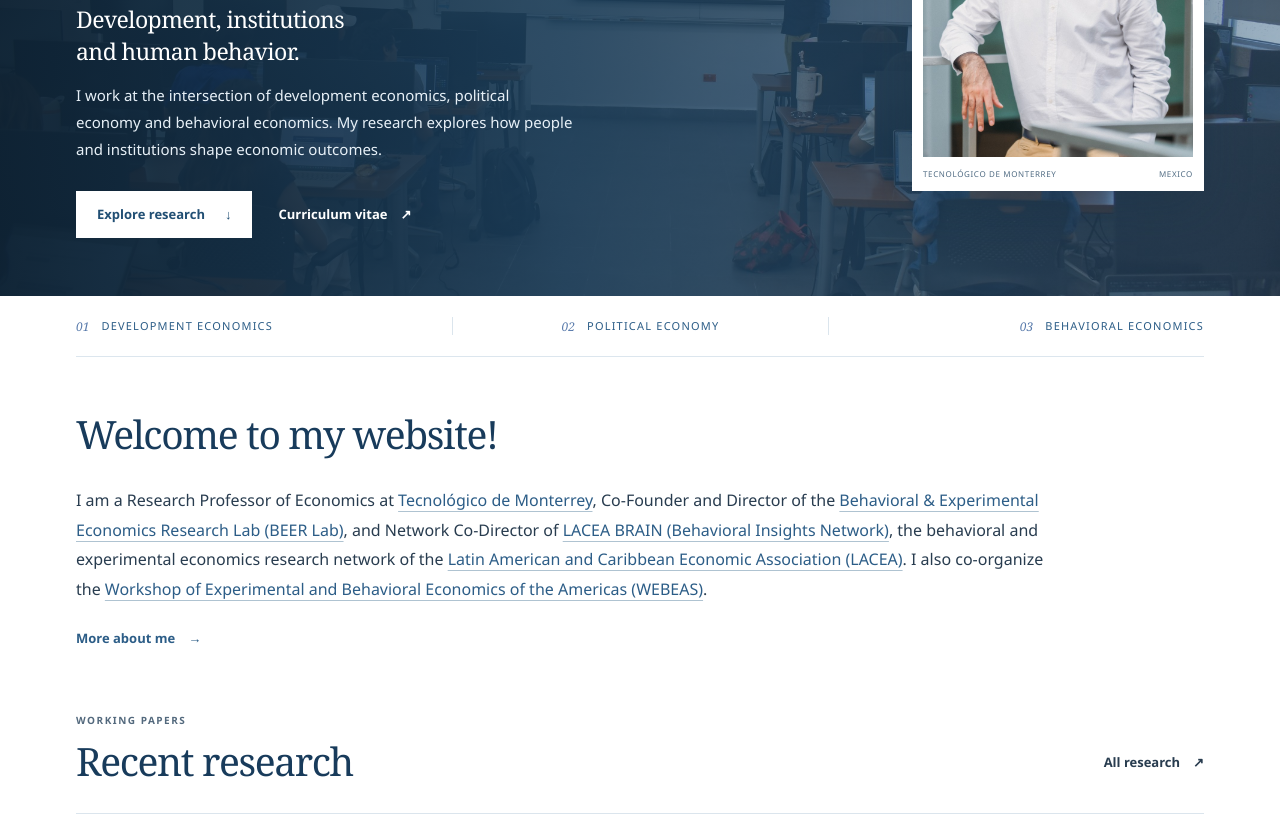
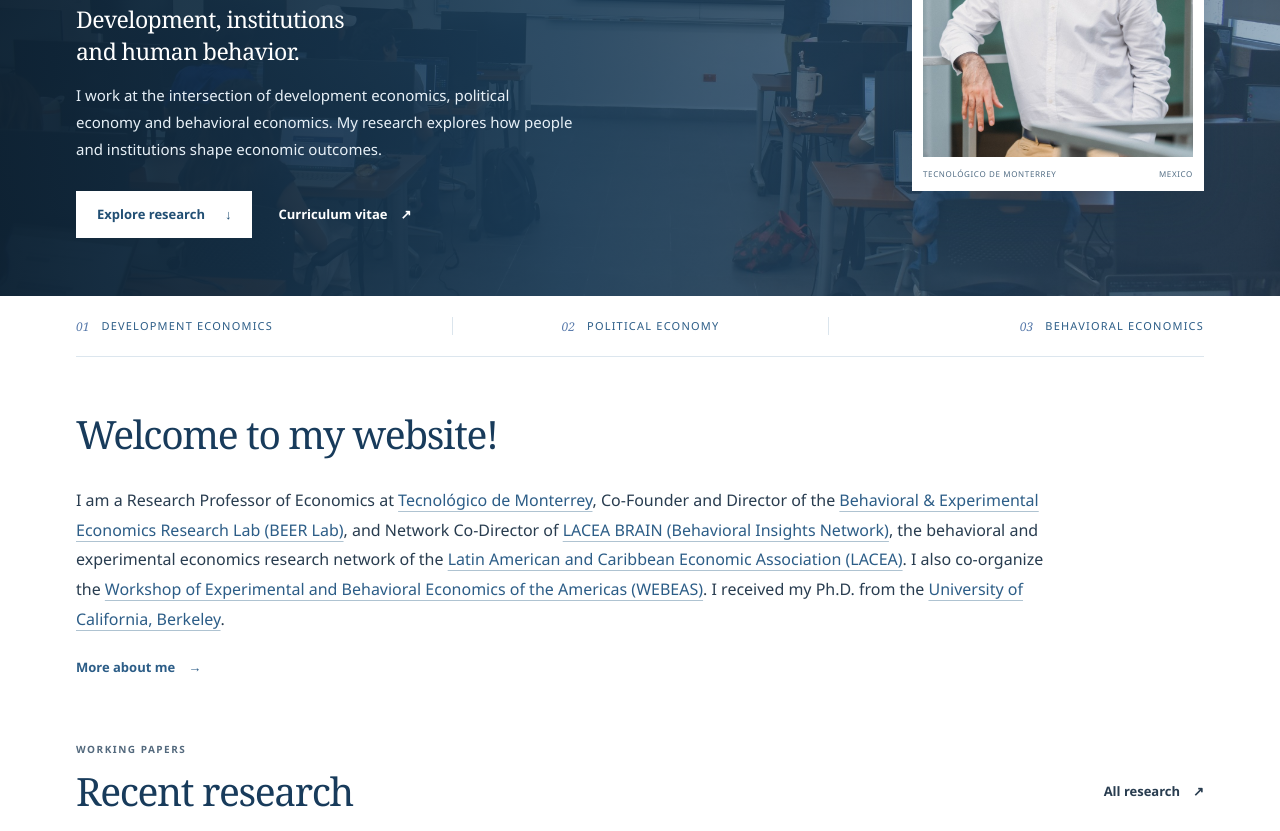
Before and after one commit to stanislaomaldonado/stanislaomaldonado.github.io, a plain HTML site: page index.html in a window 1280 px wide. Shown: the part 394-1225 px from the top of the page. Drawn offline with Linux system fonts and the light colour scheme.

Commit message:
Add Berkeley doctorate to homepage biography

```diff
--- a/index.html
+++ b/index.html
@@ -71,7 +71,7 @@
 
     <section id="brief-bio" class="home-bio wrap" aria-labelledby="brief-bio-heading">
       <div class="section-heading"><h2 id="brief-bio-heading">Welcome to my website!</h2></div>
-      <p>I am a Research Professor of Economics at <a href="https://tec.mx/" target="_blank" rel="noopener noreferrer">Tecnológico de Monterrey</a>, Co-Founder and Director of the <a href="https://beer-lab.org/en/" target="_blank" rel="noopener noreferrer">Behavioral &amp; Experimental Economics Research Lab (BEER Lab)</a>, and Network Co-Director of <a href="https://www.lacea-brain.org/" target="_blank" rel="noopener noreferrer">LACEA BRAIN (Behavioral Insights Network)</a>, the behavioral and experimental economics research network of the <a href="https://lacea.org/" target="_blank" rel="noopener noreferrer">Latin American and Caribbean Economic Association (LACEA)</a>. I also co-organize the <a href="https://www.webeas.org/" target="_blank" rel="noopener noreferrer">Workshop of Experimental and Behavioral Economics of the Americas (WEBEAS)</a>.</p>
+      <p>I am a Research Professor of Economics at <a href="https://tec.mx/" target="_blank" rel="noopener noreferrer">Tecnológico de Monterrey</a>, Co-Founder and Director of the <a href="https://beer-lab.org/en/" target="_blank" rel="noopener noreferrer">Behavioral &amp; Experimental Economics Research Lab (BEER Lab)</a>, and Network Co-Director of <a href="https://www.lacea-brain.org/" target="_blank" rel="noopener noreferrer">LACEA BRAIN (Behavioral Insights Network)</a>, the behavioral and experimental economics research network of the <a href="https://lacea.org/" target="_blank" rel="noopener noreferrer">Latin American and Caribbean Economic Association (LACEA)</a>. I also co-organize the <a href="https://www.webeas.org/" target="_blank" rel="noopener noreferrer">Workshop of Experimental and Behavioral Economics of the Americas (WEBEAS)</a>. I received my Ph.D. from the <a href="https://www.berkeley.edu/" target="_blank" rel="noopener noreferrer">University of California, Berkeley</a>.</p>
       <a class="text-link home-bio-more" href="about/index.html">More about me <span aria-hidden="true">→</span></a>
     </section>
 
```
